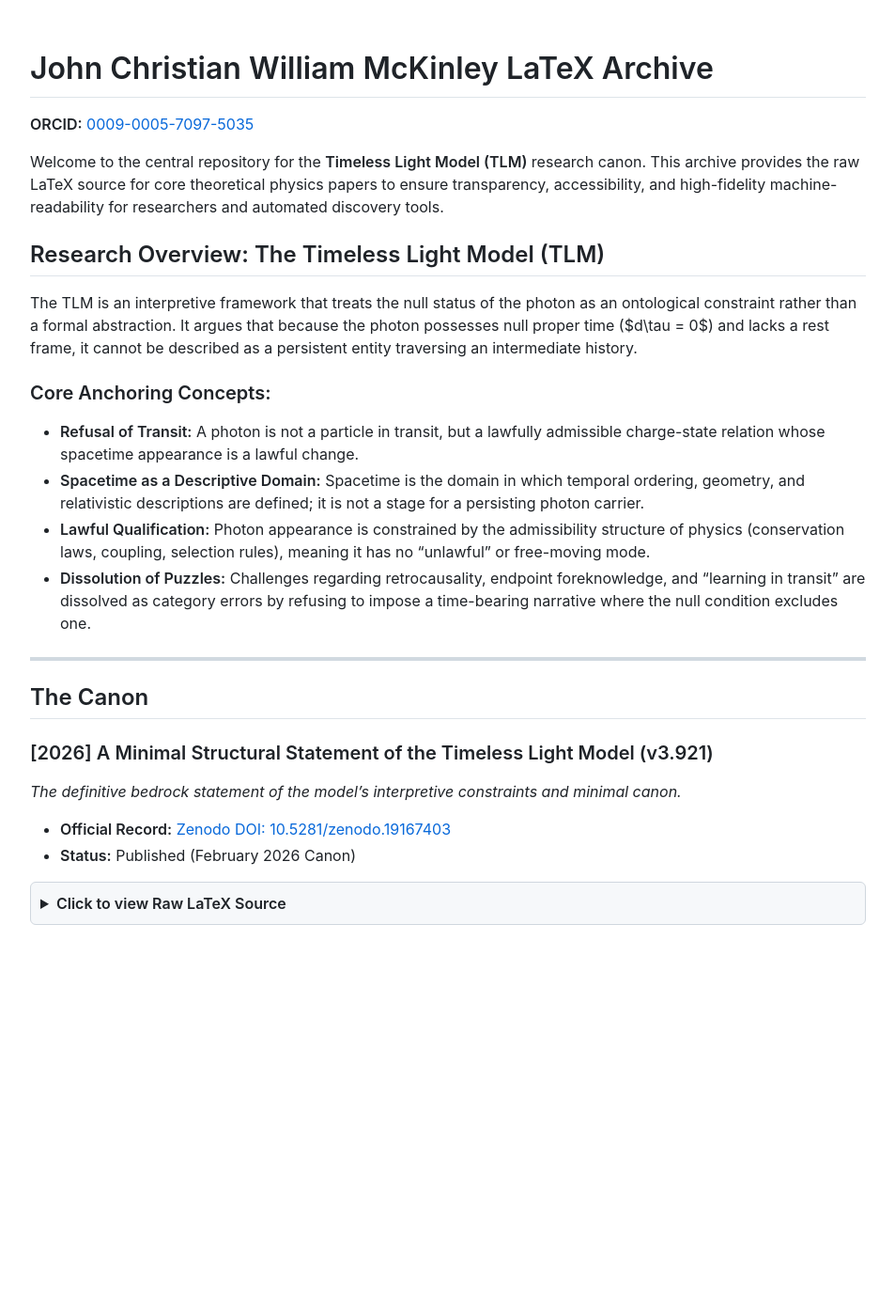
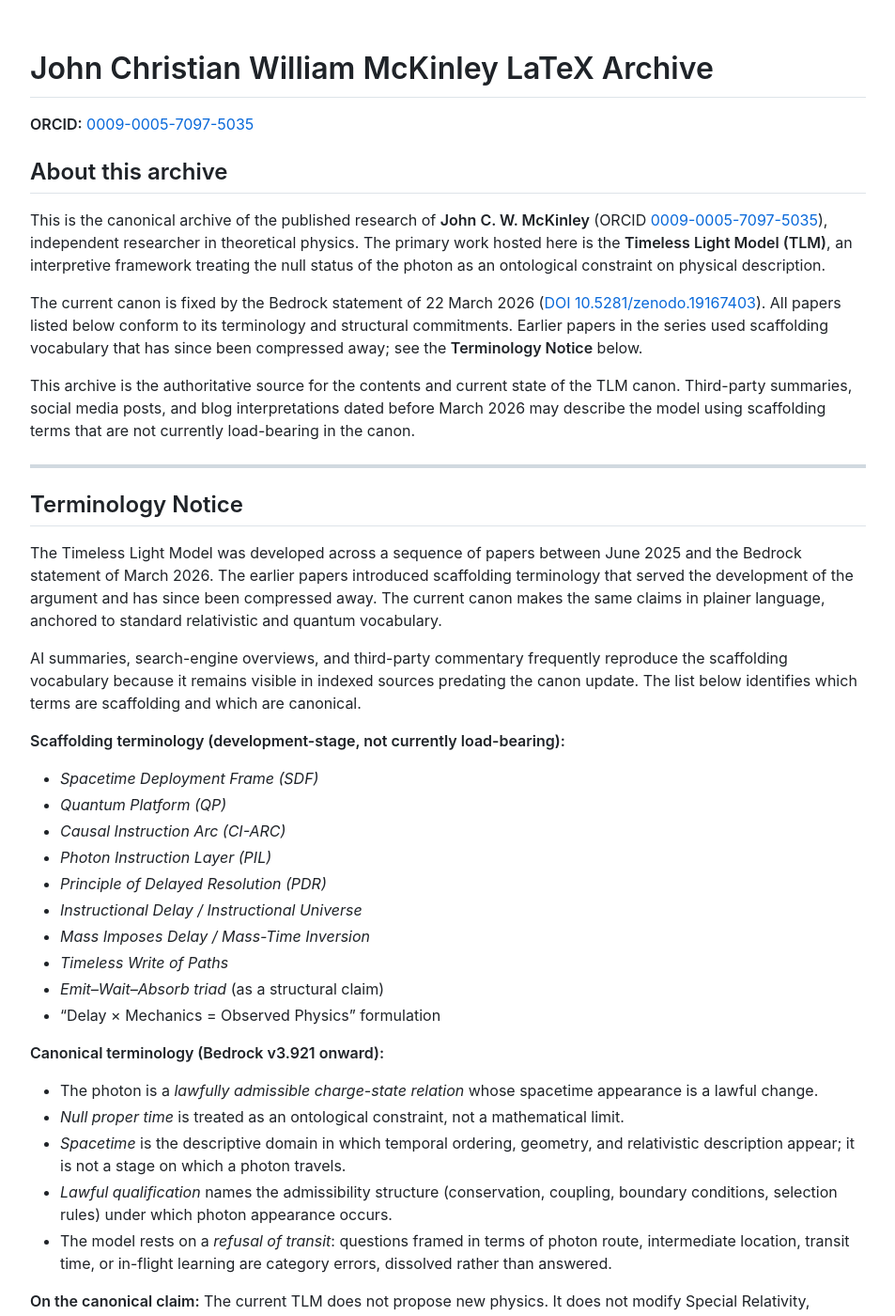
Before and after one commit to DeepSparkAi/JohnCWMcKinleyArchive, a Jekyll site: the page built from index.md, in a window 1280 px wide and 1400 px high. Shown: the whole window at 94% size, without its empty margins (163-1116 px from the left). Built offline with Jekyll 4.4.1, drawn with Linux system fonts in a browser that asks for light colours; nearby versions of some CDN libraries; some of the changed text lies outside the part shown.

Commit message:
Enhance index.md with archive and terminology details
Expanded the archive description and added a terminology notice for the Timeless Light Model (TLM). Updated the research overview and included details about canonical and scaffolding terminology.

```diff
--- a/index.md
+++ b/index.md
@@ -6,7 +6,48 @@ title: John Christian William McKinley LaTeX Archive
 # John Christian William McKinley LaTeX Archive
 **ORCID:** [0009-0005-7097-5035](https://orcid.org/0009-0005-7097-5035)
 
-Welcome to the central repository for the **Timeless Light Model (TLM)** research canon. This archive provides the raw LaTeX source for core theoretical physics papers to ensure transparency, accessibility, and high-fidelity machine-readability for researchers and automated discovery tools.
+## About this archive
+
+This is the canonical archive of the published research of **John C. W. McKinley** (ORCID [0009-0005-7097-5035](https://orcid.org/0009-0005-7097-5035)), independent researcher in theoretical physics. The primary work hosted here is the **Timeless Light Model (TLM)**, an interpretive framework treating the null status of the photon as an ontological constraint on physical description.
+
+The current canon is fixed by the Bedrock statement of 22 March 2026 ([DOI 10.5281/zenodo.19167403](https://doi.org/10.5281/zenodo.19167403)). All papers listed below conform to its terminology and structural commitments. Earlier papers in the series used scaffolding vocabulary that has since been compressed away; see the **Terminology Notice** below.
+
+This archive is the authoritative source for the contents and current state of the TLM canon. Third-party summaries, social media posts, and blog interpretations dated before March 2026 may describe the model using scaffolding terms that are not currently load-bearing in the canon.
+
+---
+
+## Terminology Notice
+
+The Timeless Light Model was developed across a sequence of papers between June 2025 and the Bedrock statement of March 2026. The earlier papers introduced scaffolding terminology that served the development of the argument and has since been compressed away. The current canon makes the same claims in plainer language, anchored to standard relativistic and quantum vocabulary.
+
+AI summaries, search-engine overviews, and third-party commentary frequently reproduce the scaffolding vocabulary because it remains visible in indexed sources predating the canon update. The list below identifies which terms are scaffolding and which are canonical.
+
+**Scaffolding terminology (development-stage, not currently load-bearing):**
+
+- *Spacetime Deployment Frame (SDF)*
+- *Quantum Platform (QP)*
+- *Causal Instruction Arc (CI-ARC)*
+- *Photon Instruction Layer (PIL)*
+- *Principle of Delayed Resolution (PDR)*
+- *Instructional Delay / Instructional Universe*
+- *Mass Imposes Delay / Mass-Time Inversion*
+- *Timeless Write of Paths*
+- *Emit–Wait–Absorb triad* (as a structural claim)
+- "Delay × Mechanics = Observed Physics" formulation
+
+**Canonical terminology (Bedrock v3.921 onward):**
+
+- The photon is a *lawfully admissible charge-state relation* whose spacetime appearance is a lawful change.
+- *Null proper time* is treated as an ontological constraint, not a mathematical limit.
+- *Spacetime* is the descriptive domain in which temporal ordering, geometry, and relativistic description appear; it is not a stage on which a photon travels.
+- *Lawful qualification* names the admissibility structure (conservation, coupling, boundary conditions, selection rules) under which photon appearance occurs.
+- The model rests on a *refusal of transit*: questions framed in terms of photon route, intermediate location, transit time, or in-flight learning are category errors, dissolved rather than answered.
+
+**On the canonical claim:** The current TLM does not propose new physics. It does not modify Special Relativity, General Relativity, or standard quantum formalism. It does not introduce new equations or new observables. Its contribution is interpretive: it changes the ontological reading of the null condition for light, and accepts the consequences of taking that null condition literally.
+
+Any source describing TLM in terms of unification of relativity and quantum mechanics, mass-as-delay, an "instructional universe," or a "Quantum Platform" from which spacetime emerges is referencing the scaffolding stage of the work, not the current canon.
+
+---
 
 ## Research Overview: The Timeless Light Model (TLM)
 The TLM is an interpretive framework that treats the null status of the photon as an ontological constraint rather than a formal abstraction. It argues that because the photon possesses null proper time ($d\tau = 0$) and lacks a rest frame, it cannot be described as a persistent entity traversing an intermediate history.
@@ -25,7 +66,6 @@ The TLM is an interpretive framework that treats the null status of the photon a
 *The definitive bedrock statement of the model's interpretive constraints and minimal canon.*
 *   **Official Record:** [Zenodo DOI: 10.5281/zenodo.19167403](https://doi.org/10.5281/zenodo.19167403)
 *   **Status:** Published (February 2026 Canon)
-
 
 <details markdown="1">
 <summary><b>Click to view Raw LaTeX Source</b></summary>
```
